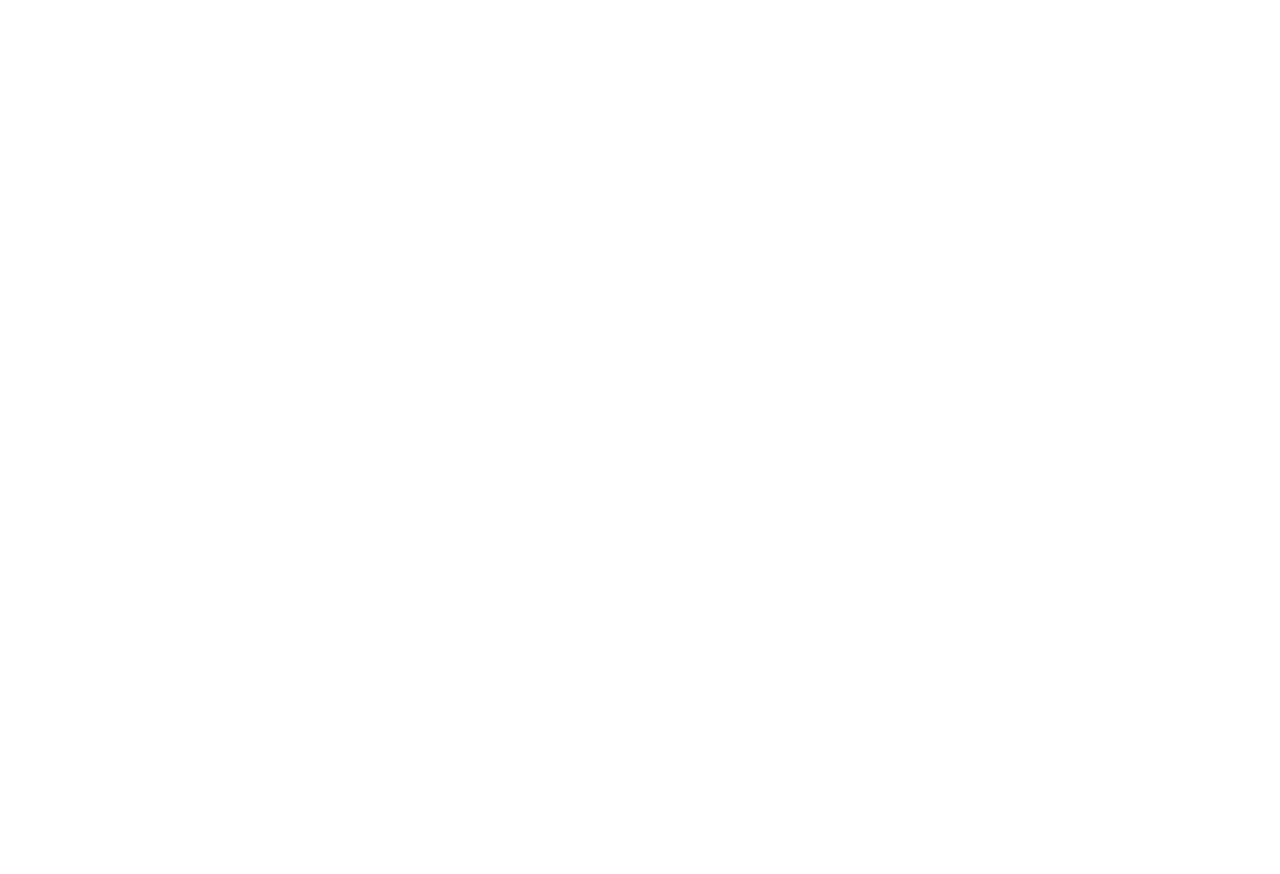
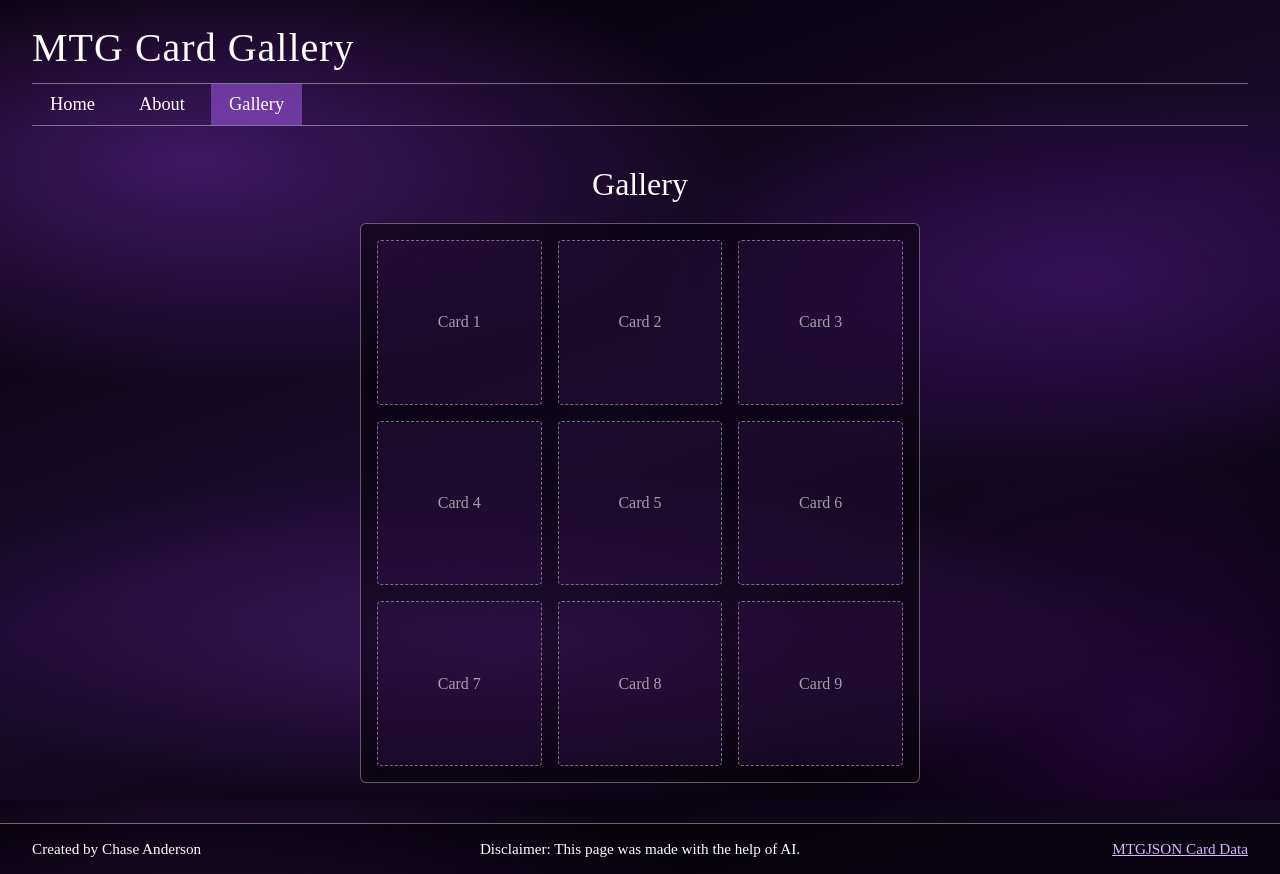
Before and after one commit to wakendearth/Intro-to-AI-Project-1, a plain HTML site: page CardGallery.html in a window 1280 px wide. Before the commit the page ends 800 px from the top, so only its background shows below. Drawn offline with Linux system fonts and the light colour scheme.

Commit message:
Build About and Card Gallery pages
Co-Authored-By: Claude Opus 5.5 <noreply@anthropic.com>
Claude-Session: https://claude.ai/code/session_01EsmVYg2vDREzhqhDXT71bC

```diff
--- a/CardGallery.html
+++ b/CardGallery.html
@@ -2,9 +2,46 @@
 <html lang="en">
 <head>
     <meta charset="UTF-8">
-    <title>Title</title>
+    <meta name="viewport" content="width=device-width, initial-scale=1.0">
+    <title>MTG Card Gallery | Gallery</title>
+    <link rel="stylesheet" href="Styles.css">
 </head>
 <body>
+    <header class="site-header">
+        <h1 class="site-title">MTG Card Gallery</h1>
+        <nav class="site-nav">
+            <ul>
+                <li><a href="Index.html">Home</a></li>
+                <li><a href="About.html">About</a></li>
+                <li><a href="CardGallery.html" class="active" aria-current="page">Gallery</a></li>
+            </ul>
+        </nav>
+    </header>
 
+    <main class="content">
+        <section class="gallery">
+            <h2>Gallery</h2>
+            <!-- Card images will be loaded here from the JSON file later -->
+            <div class="card-grid" id="card-grid">
+                <div class="card-slot" data-slot="1"><span class="card-placeholder">Card 1</span></div>
+                <div class="card-slot" data-slot="2"><span class="card-placeholder">Card 2</span></div>
+                <div class="card-slot" data-slot="3"><span class="card-placeholder">Card 3</span></div>
+                <div class="card-slot" data-slot="4"><span class="card-placeholder">Card 4</span></div>
+                <div class="card-slot" data-slot="5"><span class="card-placeholder">Card 5</span></div>
+                <div class="card-slot" data-slot="6"><span class="card-placeholder">Card 6</span></div>
+                <div class="card-slot" data-slot="7"><span class="card-placeholder">Card 7</span></div>
+                <div class="card-slot" data-slot="8"><span class="card-placeholder">Card 8</span></div>
+                <div class="card-slot" data-slot="9"><span class="card-placeholder">Card 9</span></div>
+            </div>
+        </section>
+    </main>
+
+    <footer class="site-footer">
+        <div class="footer-left">Created by Chase Anderson</div>
+        <div class="footer-middle">Disclaimer: This page was made with the help of AI.</div>
+        <div class="footer-right">
+            <a href="https://mtgjson.com/downloads/all-files/" target="_blank" rel="noopener noreferrer">MTGJSON Card Data</a>
+        </div>
+    </footer>
 </body>
 </html>
--- a/Styles.css
+++ b/Styles.css
@@ -194,3 +194,84 @@ a:focus {
         text-align: center;
     }
 }
+
+/* About page */
+.about {
+    max-width: 750px;
+    margin: 0 auto;
+    text-align: center;
+}
+
+.about h2 {
+    font-size: 2.5rem;
+    font-weight: normal;
+    margin: 0 0 20px;
+}
+
+.about p {
+    font-size: 1.2rem;
+    line-height: 1.7;
+    margin: 0;
+}
+
+/* Card Gallery page */
+.gallery h2 {
+    font-size: 2rem;
+    font-weight: normal;
+    text-align: center;
+    margin: 0 0 20px;
+}
+
+/* Square container holding a 3x3 grid of card slots */
+.card-grid {
+    display: grid;
+    grid-template-columns: repeat(3, 1fr);
+    grid-template-rows: repeat(3, 1fr);
+    gap: 16px;
+    width: 100%;
+    /* Keep the square small enough to fit in the window */
+    max-width: min(640px, 70vh);
+    aspect-ratio: 1 / 1;
+    margin: 0 auto;
+    padding: 16px;
+    border: 1px solid rgba(255, 255, 255, 0.35);
+    border-radius: 6px;
+    background-color: rgba(0, 0, 0, 0.45);
+}
+
+.card-slot {
+    display: flex;
+    align-items: center;
+    justify-content: center;
+    min-height: 0;
+    overflow: hidden;
+    border: 1px dashed rgba(255, 255, 255, 0.4);
+    border-radius: 4px;
+    background-color: rgba(110, 40, 170, 0.15);
+}
+
+/* Card images added later fill their slot without stretching */
+.card-slot img {
+    width: 100%;
+    height: 100%;
+    object-fit: contain;
+}
+
+.card-placeholder {
+    color: rgba(255, 255, 255, 0.6);
+    font-size: 1rem;
+}
+
+/* Collapse the grid to one column of 9 on smaller windows */
+@media (max-width: 700px) {
+    .card-grid {
+        grid-template-columns: 1fr;
+        grid-template-rows: none;
+        aspect-ratio: auto;
+        max-width: 320px;
+    }
+
+    .card-slot {
+        aspect-ratio: 5 / 7;
+    }
+}
```
Also changed, not shown: About.html (+32 -1 lines).
